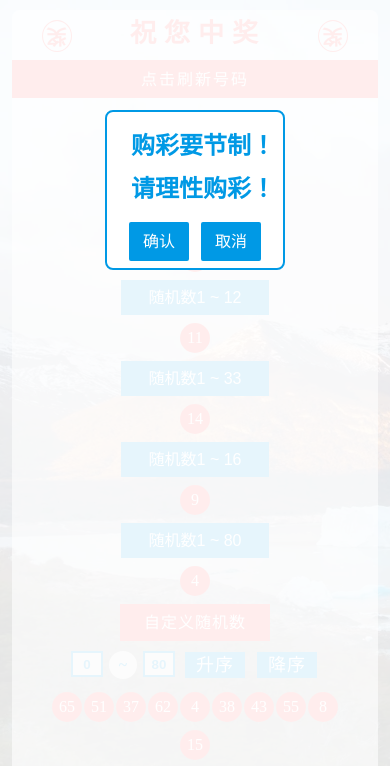
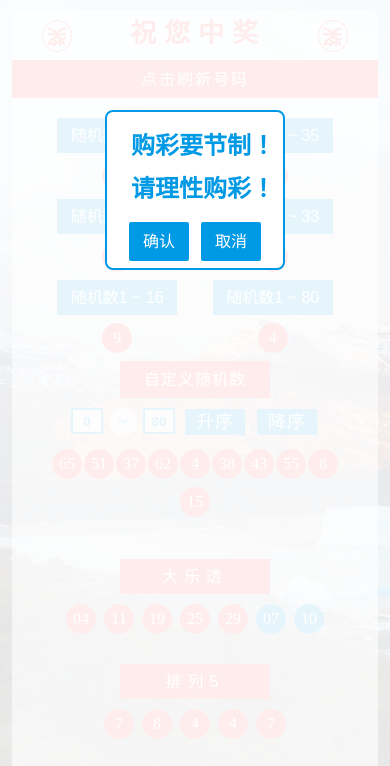
Before and after one commit to 4DSTW/4dstw.github.io, a plain HTML site: page index.html in a window 390 px wide. Shown: the top 766 px of the page. Drawn offline with Linux system fonts and the light colour scheme.

Commit message:
Update index.html

```diff
--- a/index.html
+++ b/index.html
@@ -7,6 +7,10 @@
     <title>祝你中奖</title>
     <style>
         @media screen and (max-width:340px) {
+            .container {
+                width: 190px !important;
+            }
+
             .title strong {
                 display: none;
             }
@@ -17,9 +21,9 @@
             }
         }
 
-        @media screen and (max-width:340px) {
-            .container {
-                width: 190px !important;
+        @media screen and (max-width:420px) {
+            .box-random>div:nth-child(-n+6) {
+                width: 120px !important;
             }
         }
 
```
